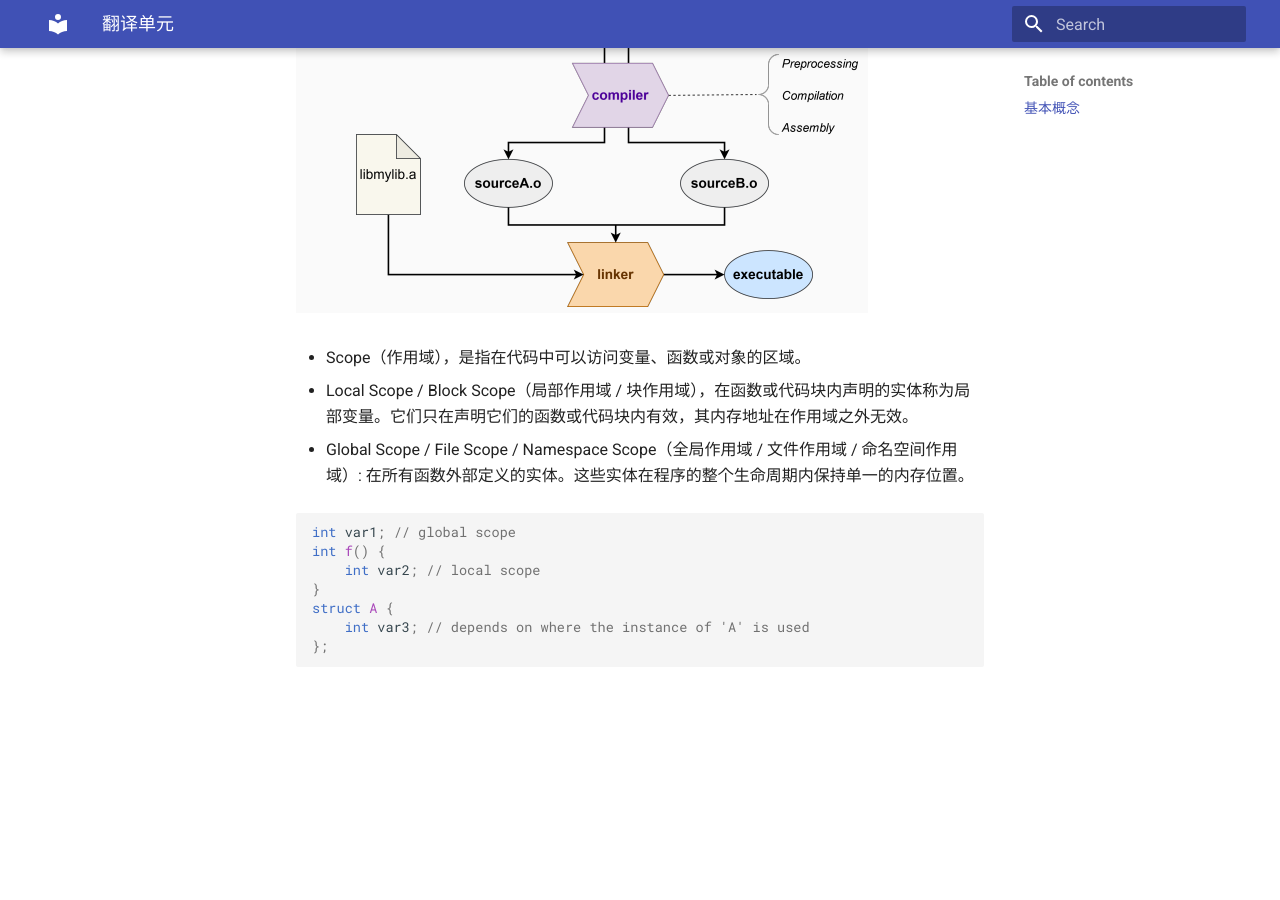
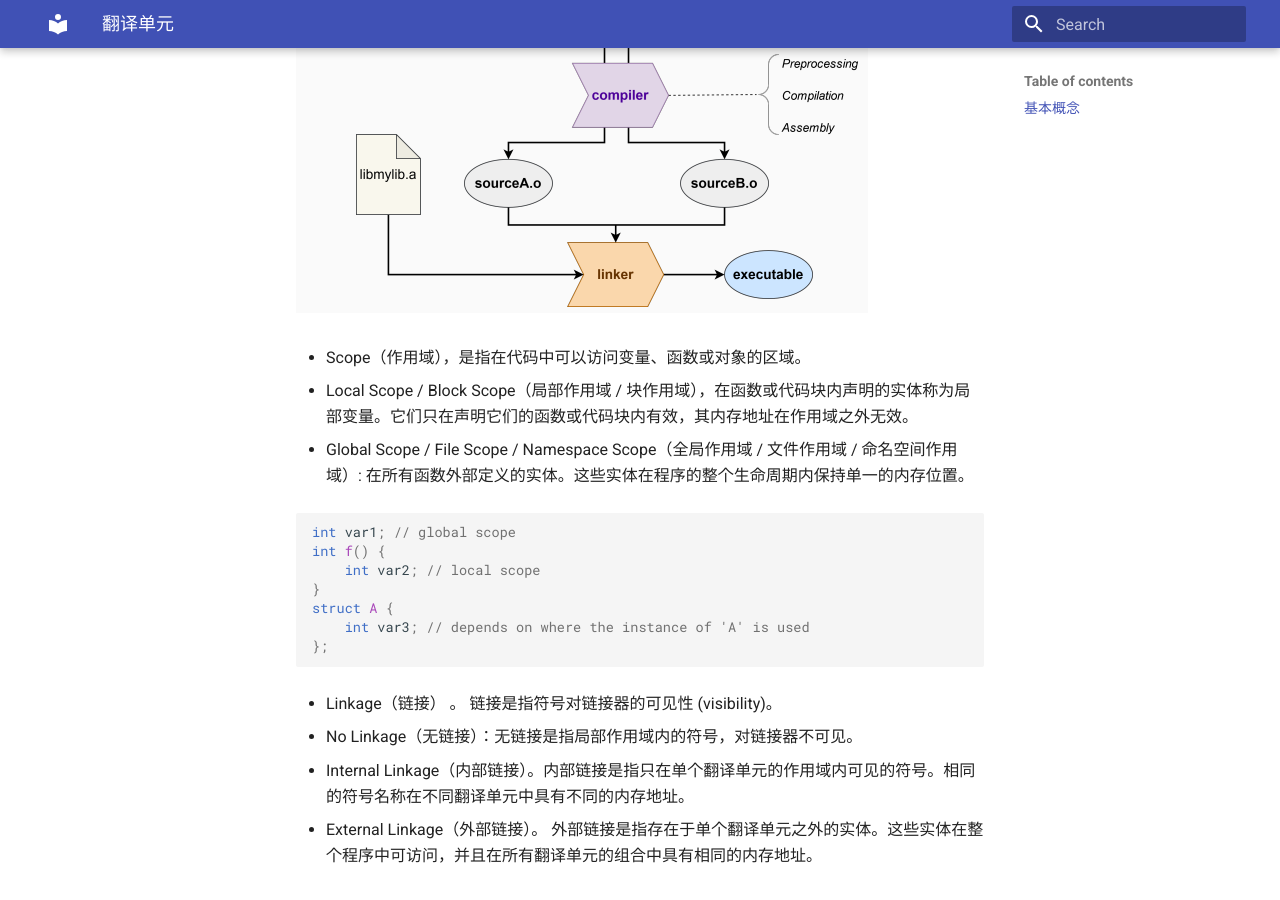
Before and after one commit to ymma98/technotes, an MkDocs documentation site: the page built from docs/cpp/翻译单元.md, in a window 1280 px wide and 900 px high, scrolled down 708 px. Built offline with MkDocs 1.6.1 and Material for MkDocs 9.7.7, drawn with Linux system fonts in a browser that asks for light colours; before the commit the page ends 1399 px from its top, so only the background shows below that.

Commit message:
docs/cpp/翻译单元.md updated from https://stackedit.cn/

````diff
--- a/docs/cpp/翻译单元.md
+++ b/docs/cpp/翻译单元.md
@@ -33,7 +33,15 @@ struct A {
 ```
 
 
+-   Linkage（链接） 。 链接是指符号对链接器的可见性 (visibility)。
 
+-   No Linkage（无链接）：无链接是指局部作用域内的符号，对链接器不可见。
+
+-   Internal Linkage（内部链接）。内部链接是指只在单个翻译单元的作用域内可见的符号。相同的符号名称在不同翻译单元中具有不同的内存地址。
+
+
+-   External Linkage（外部链接）。
+  外部链接是指存在于单个翻译单元之外的实体。这些实体在整个程序中可访问，并且在所有翻译单元的组合中具有相同的内存地址。
 <!--stackedit_data:
-eyJoaXN0b3J5IjpbLTE5MDUxMjAzNTIsMTc1MjI5MzczXX0=
+eyJoaXN0b3J5IjpbLTEyMTQwMDA1ODYsMTc1MjI5MzczXX0=
 -->
````
